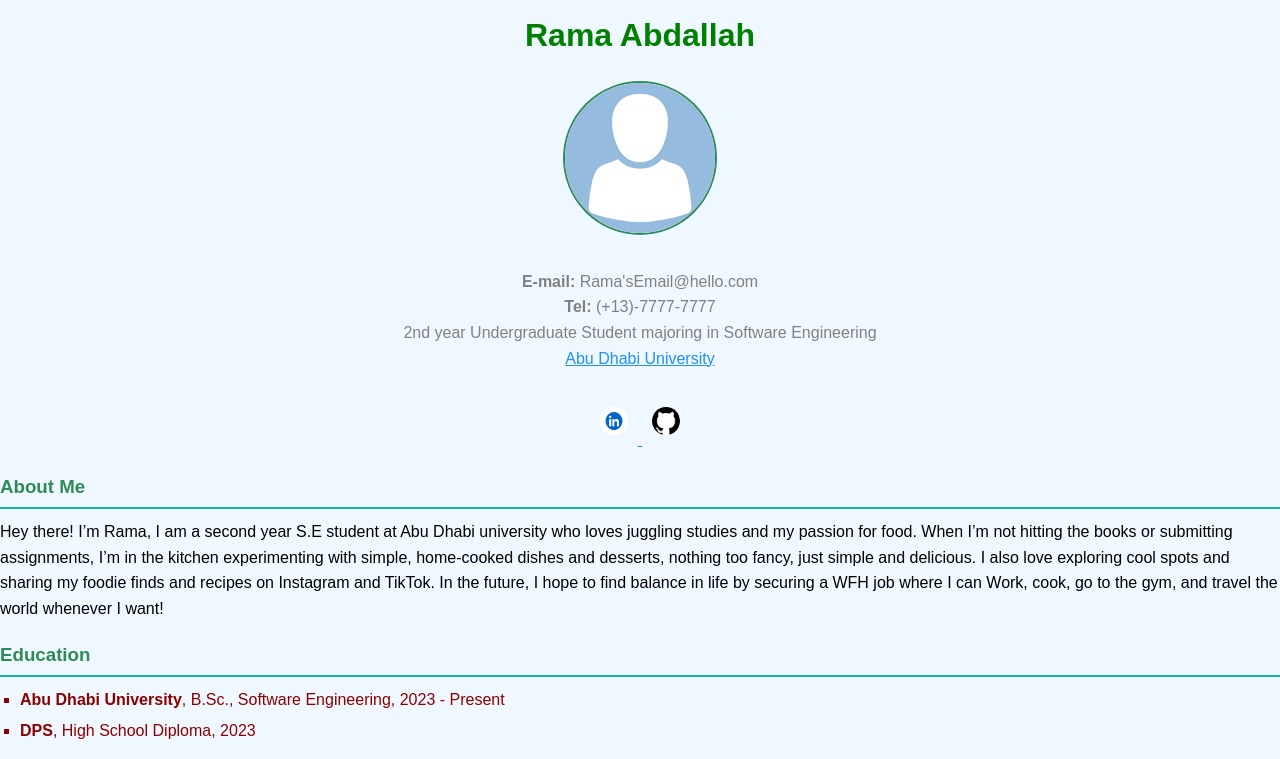
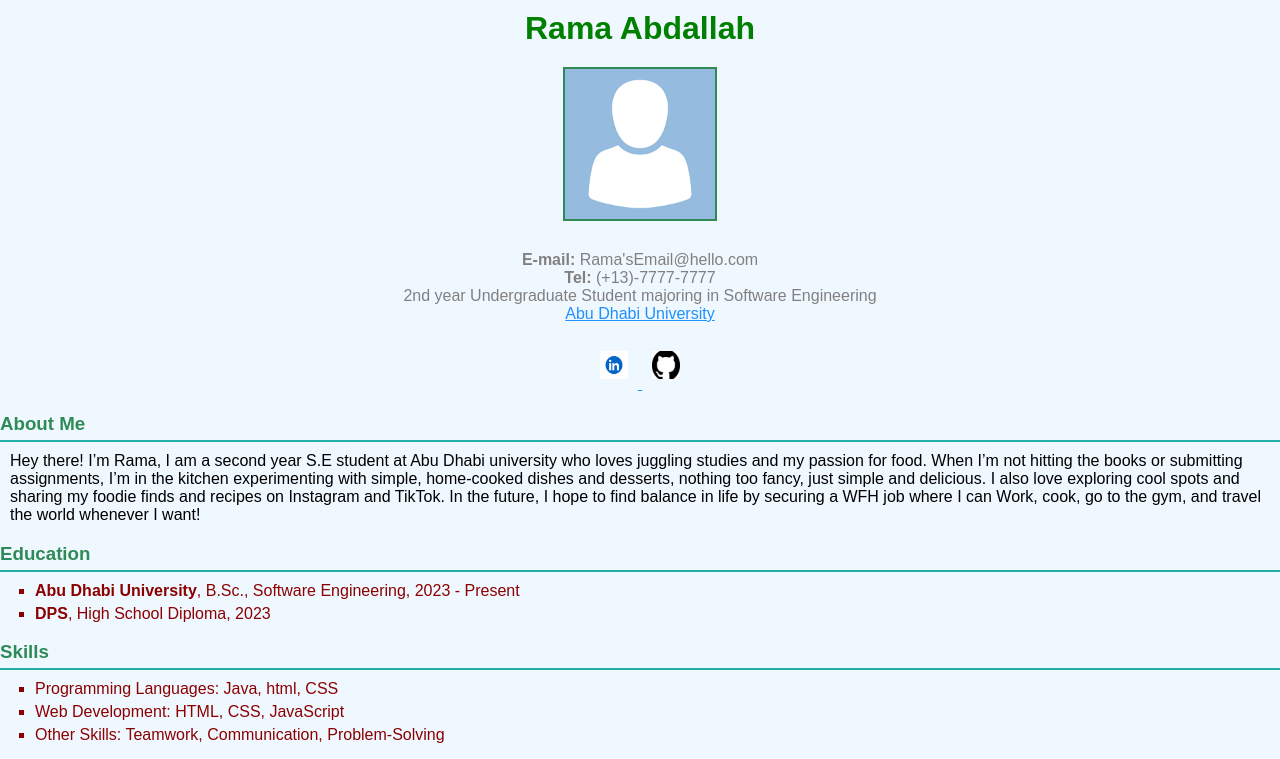
Before and after one commit to RamaAbdallah7/Rama.github.io, a plain HTML site: page index.html in a window 1280 px wide. Shown: the top 759 px of the page. Drawn offline with Linux system fonts and the light colour scheme.

Commit message:
Update style.css

```diff
--- a/style.css
+++ b/style.css
@@ -1,12 +1,10 @@
 body {
   font-family: Arial, sans-serif;
-  line-height: 1.6;
   margin: 0;
   padding: 0;
   background-color: aliceblue;
   color: darkslategray;
 }
-
 
 header {
   text-align: center;
@@ -14,13 +12,11 @@ header {
 }
 
 header h1 {
-  font-size: 2rem;
   color: green;
-  margin: 10px 0;
+  margin: 10px;
 }
 
 header img {
-  border-radius: 50%;
   margin: 10px;
   border: 2px solid seagreen;
 }
@@ -43,18 +39,18 @@ a {
 }
 
 .content p {
-  font-size: 1rem;
+  font-size: 1;
   color: black;
-  margin: 10px 0;
+  margin: 10px;
 }
 
 .content ul {
   list-style-type: square;
-  margin: 10px 0;
+  margin: 10px;
   padding-left: 20px;
 }
 
 .content ul li {
-  margin: 5px 0;
+  margin: 5px;
   color: darkred;
 }
```
